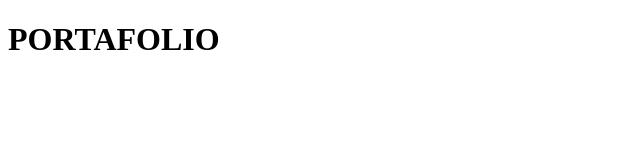
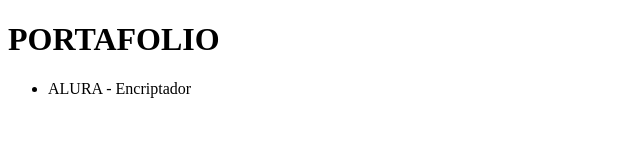
Before and after one commit to ascrho/MarcosQuintero, a plain HTML site: page docs/index.html in a window 1280 px wide. Shown: the whole page, without its empty margins (0-640 px from the left). Drawn offline with Linux system fonts and the light colour scheme.

Commit message:
Primer commit ALURA - Encriptador

```diff
--- a/docs/index.html
+++ b/docs/index.html
@@ -12,7 +12,9 @@
     </header>
 
     <main>
-
+        <ul>
+            <li><a href="https://ascrho.github.io/ALURA_Encriptador/"></a> ALURA - Encriptador</li>
+        </ul>
     </main>
 
     <footer>
```
